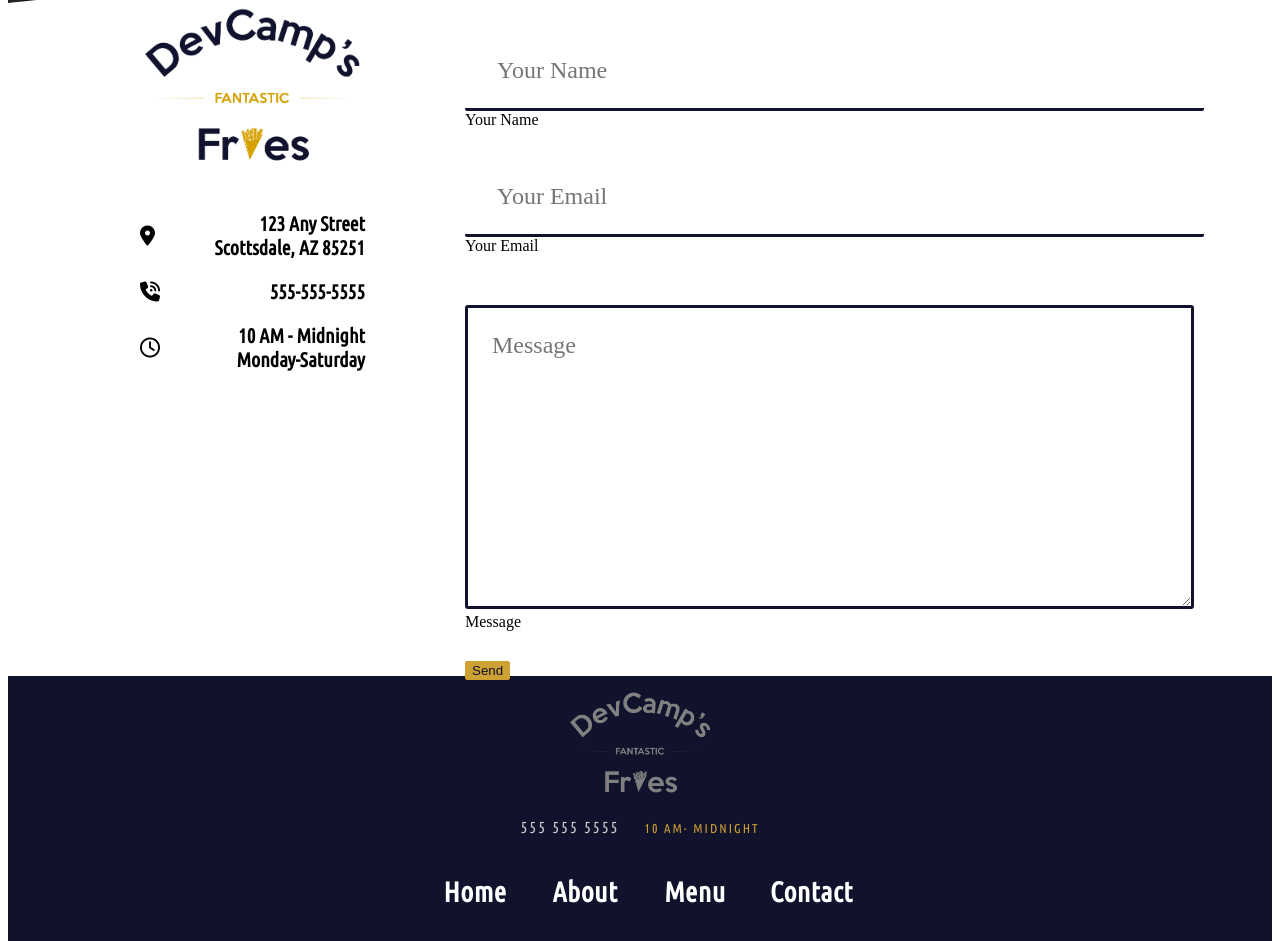
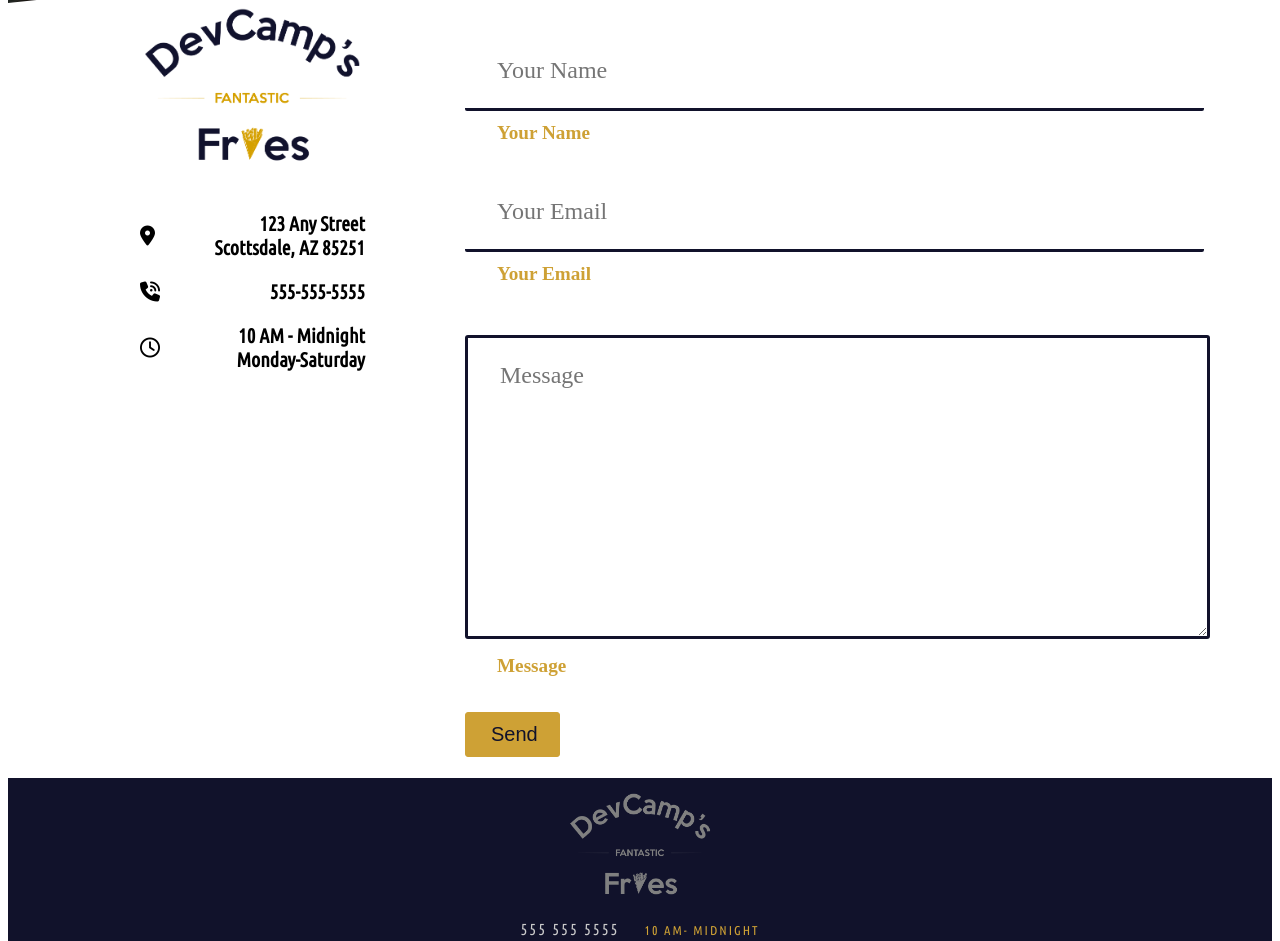
Before and after one commit to pogikeith/DevFries, a plain HTML site: page contact.html in a window 1280 px wide. Shown: the part 405-1346 px from the top of the page. Drawn offline with Linux system fonts and the light colour scheme.

Commit message:
button styles

```diff
--- /dev/null
+++ b/Styles/buttons.css
@@ -0,0 +1,13 @@
+.btn {
+    background-color: #cea135;
+    color: #11122b;
+    font-size: 1.25em;
+    padding: 10px 25px;
+    margin-top: 5px;
+    margin-bottom: 25px;
+    border: 1px solid #cea135;
+    border-radius: 3px;
+    outline: none;
+    transition: all 0.3s;
+    width: 95px;
+}
--- a/Styles/form.css
+++ b/Styles/form.css
@@ -25,17 +25,34 @@
     font-size: 1.5rem;
     font-family: inherit;
     color: color;
-    padding: 1.5rem;
+    padding: 1.5rem 2rem;
     transition: all 0.3s;
 }
 
-.btn {
-    background-color: #cea135;
-    color: #11122b;
-    font-size: 1.25;
-    padding: 10px, 25px;
-    border: 1px solid #cea135;
-    border-radius: 2px;
+.form label {
+    font-size: 1.2rem;
+    font-weight: 700;
+    margin-left: 2rem;
+    margin-top: 0.7rem;
+    display: block;
+    transition: all 0.3s;
+    color: #CEA135;
+}
+
+.form input:focus {
     outline: none;
-    transition: all 0.3s;
+    box-shadow: 0 1rem 2rem rgba(0,0,0,0.1);
+    border-bottom: 3px solid #cea135;
 }
+
+.form input:focus, .form textarea:focus {
+    outline: none;
+    box-shadow: 0 1rem 2rem rgba(0,0,0,0.1);
+    border-bottom: 3px solid #cea135;
+}
+
+.form textarea:focus {
+    outline: none;
+    box-shadow: 0 1rem 2rem rgba(0,0,0,0.1);
+    border: 3px solid #cea135;
+}
--- a/contact.html
+++ b/contact.html
@@ -17,6 +17,7 @@
     <link rel="stylesheet" href="styles/helpers.css">
     <link rel="stylesheet" href="styles/contact.css">
     <link rel="stylesheet" href="styles/form.css">
+    <link rel="stylesheet" href="styles/buttons.css">
 
     <script src="https://kit.fontawesome.com/dd7a324e18.js"></script>
 
```
